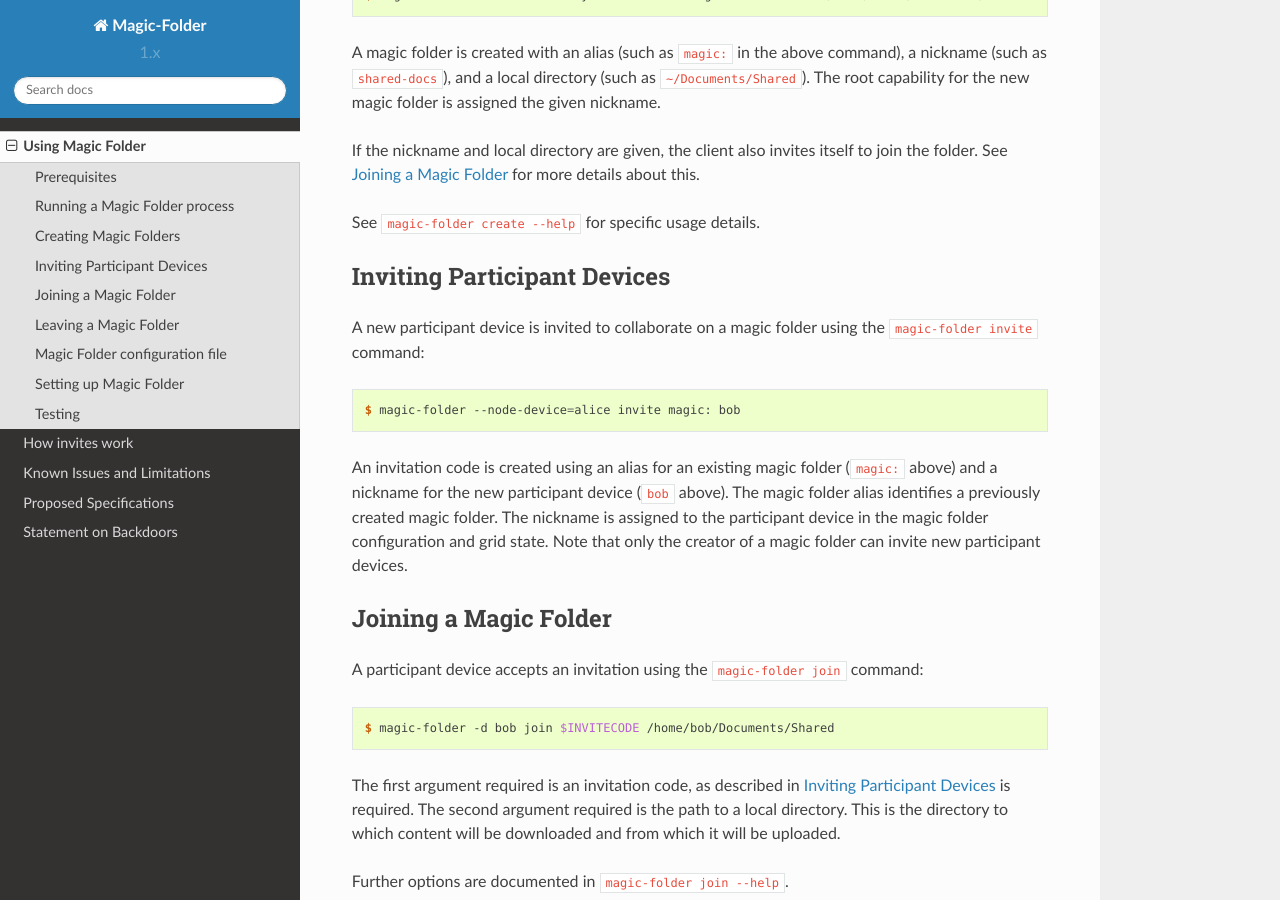
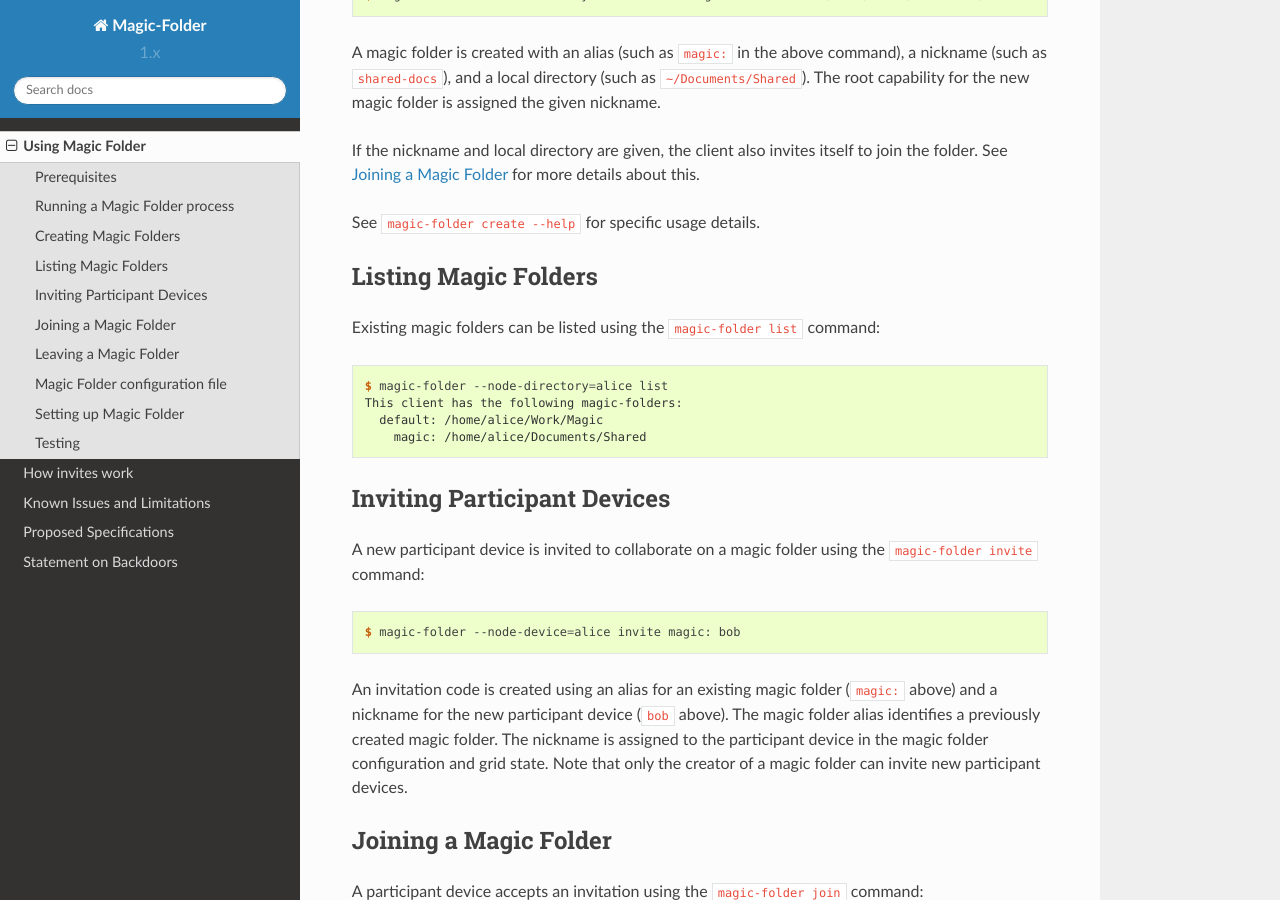
Before and after one commit to tahoe-lafs/magic-folder, a Sphinx documentation site: the page built from docs/usage.rst, in a window 1280 px wide and 900 px high, scrolled down 922 px. Built offline with Sphinx 7.4.7 and the Read the Docs theme 2.0.0, drawn with Linux system fonts in a browser that asks for light colours.

Commit message:
Add a section on listing magic folders

```diff
--- a/docs/usage.rst
+++ b/docs/usage.rst
@@ -63,6 +63,20 @@ itself to join the folder.  See `Joining a Magic Folder`_ for more
 details about this.
 
 See ``magic-folder create --help`` for specific usage details.
+
+Listing Magic Folders
+---------------------
+
+Existing magic folders can be listed using the ``magic-folder list``
+command:
+
+.. code-block:: console
+
+   $ magic-folder --node-directory=alice list
+   This client has the following magic-folders:
+     default: /home/alice/Work/Magic
+       magic: /home/alice/Documents/Shared
+
 
 Inviting Participant Devices
 ----------------------------
```
